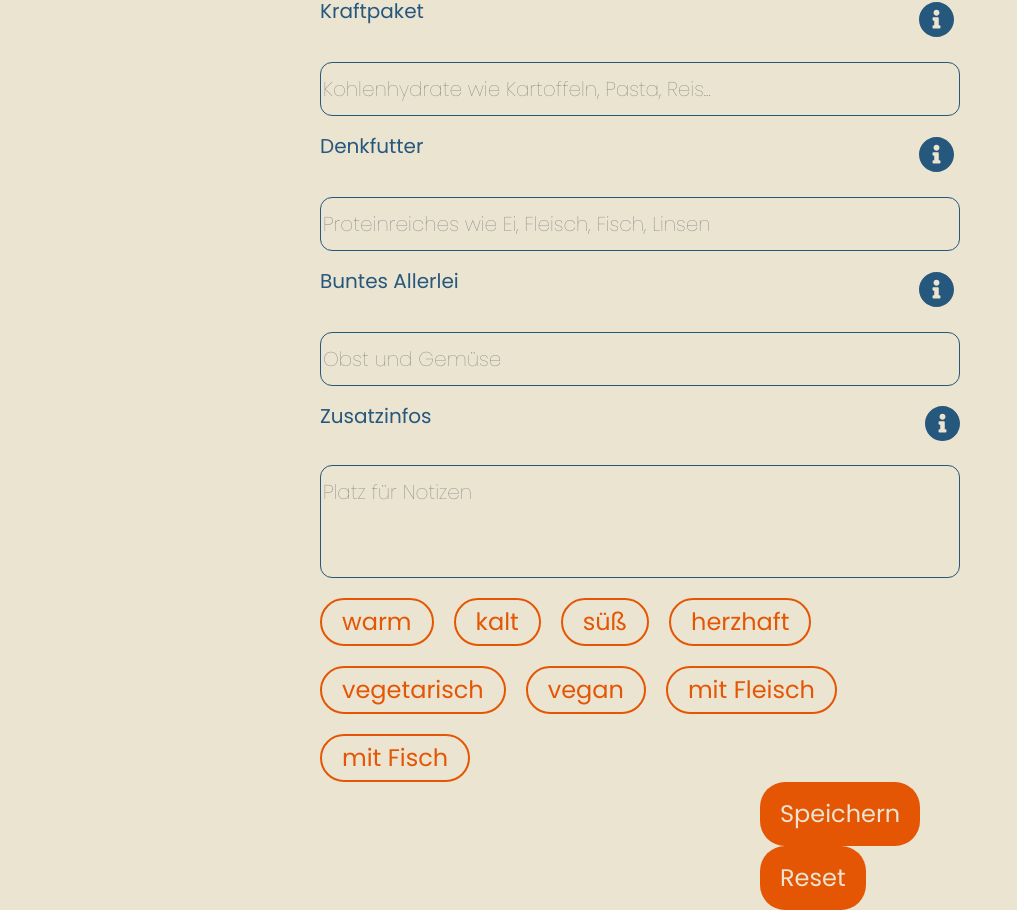
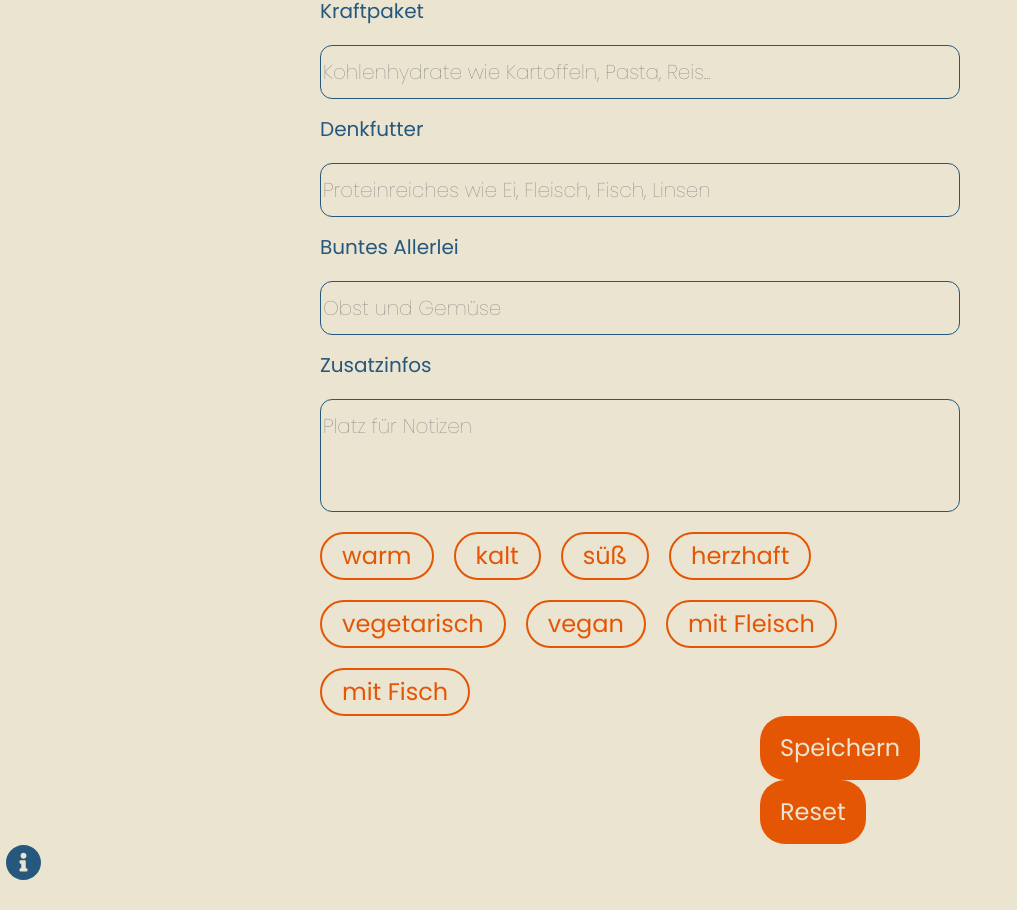
Before and after one commit to coding-bootcamps-eu/final-project-tz-earlybirds, a Vue app: page /recipe-input in a window 1280 px wide. Shown: the part 331-1241 px from the top of the page, without its empty margins (0-1017 px from the left). After the commit the page ends 1212 px from the top, so only its background shows below. Built offline with nearby package versions, Linux system fonts and the light colour scheme.

Commit message:
adds info popup

```diff
--- a/src/views/RecipeInputView.vue
+++ b/src/views/RecipeInputView.vue
@@ -14,9 +14,6 @@
       </p>
       <div class="flex-wrapper">
         <label for="kraftpaket">Kraftpaket</label>
-        <button class="info-button">
-          <img src="../assets/info.svg" />
-        </button>
 
         <input
           v-model="recipe.kraftpaket"
@@ -26,7 +23,6 @@
           placeholder="Kohlenhydrate wie Kartoffeln, Pasta, Reis..."
         />
         <label for="denkfutter">Denkfutter</label>
-        <button class="info-button"><img src="../assets/info.svg" /></button>
         <input
           v-model="recipe.denkfutter"
           type="text"
@@ -36,7 +32,6 @@
         />
 
         <label for="buntes">Buntes Allerlei</label>
-        <button class="info-button"><img src="../assets/info.svg" /></button>
         <input
           v-model="recipe.buntes"
           type="text"
@@ -44,7 +39,7 @@
           name="buntes"
           placeholder="Obst und Gemüse"
         />
-        <label for="infos">Zusatzinfos</label> <img src="../assets/info.svg" />
+        <label for="infos">Zusatzinfos</label>
         <input
           v-model="recipe.zusatzinfos"
           type="text"
@@ -61,6 +56,31 @@
       <button class="basic-button" type="submit">Speichern</button>
       <button class="basic-button" type="reset">Reset</button>
     </form>
+    <button class="info-button" @click="openInfo">
+      <img src="../assets/info.svg" />
+    </button>
+    <dialog id="data-modal">
+      <div>
+        <strong>Kohlenhydrate</strong> sind echte Kraftpakete! Das machen sie
+        ganz schnell, aber auch lanfristig. Zuckerbausteine aus deinem Essen
+        werden aus dem Mund schon direkt ins Blut übergehen. Damit du auch lange
+        von der Energie zehren kannst, nimm am besten Vollkornprodukte, denn die
+        brauchen etwas Zeit bis sie aufgespalten sind und ins Blut wandern.
+      </div>
+      <div>
+        <strong>Eiweiße</strong> gehören zu unserem Denkfutter! Denn sie bringen
+        ganz automatisch Fette, Mineralstoffe und Vitamine mit, die wir für ein
+        leistungsstarkes Gehirn brauchen. Eine gute Auswahl macht dich außerdem
+        satt und glücklich.
+      </div>
+      <div>
+        <strong>Obst und Gemüse</strong> bilden ein buntes Allerlei! Je mehr
+        verschiedene Farben auf deinem Teller, umso besser. Abwechslungreich
+        darf es sein, aber mach dir keinen Stress. Eine schnelle Portion Rohkost
+        ist immer eine praktische Möglichkeit um hier zu punkten.
+      </div>
+      <button @click="closeInfo">close</button>
+    </dialog>
   </div>
   <ul>
     <li v-for="recipe in recipes" :key="recipe.id">{{ recipe.title }}</li>
@@ -123,6 +143,7 @@ const emptyRecipe = {
   zusatzinfos: "",
   tags: [],
 };
+
 // 1.Schritt: Eingabefelder als data properties hinterlegen
 // 2.Schritt: bei submit über v-model eingabe überschreiben
 // 2,a : ggf. Prüfung einführen (z.B.: required)
@@ -153,6 +174,14 @@ export default {
       this.recipe = { ...emptyRecipe }; //spread-operator, spaltet auf und befüllt mit gleichen attributen und werten
       console.log(this.recipe);
     },
+    openInfo() {
+      const modal = document.querySelector("#data-modal");
+      return modal.showModal();
+    },
+    closeInfo() {
+      const modal = document.querySelector("#data-modal");
+      return modal.close();
+    },
   },
 };
 </script>
```
